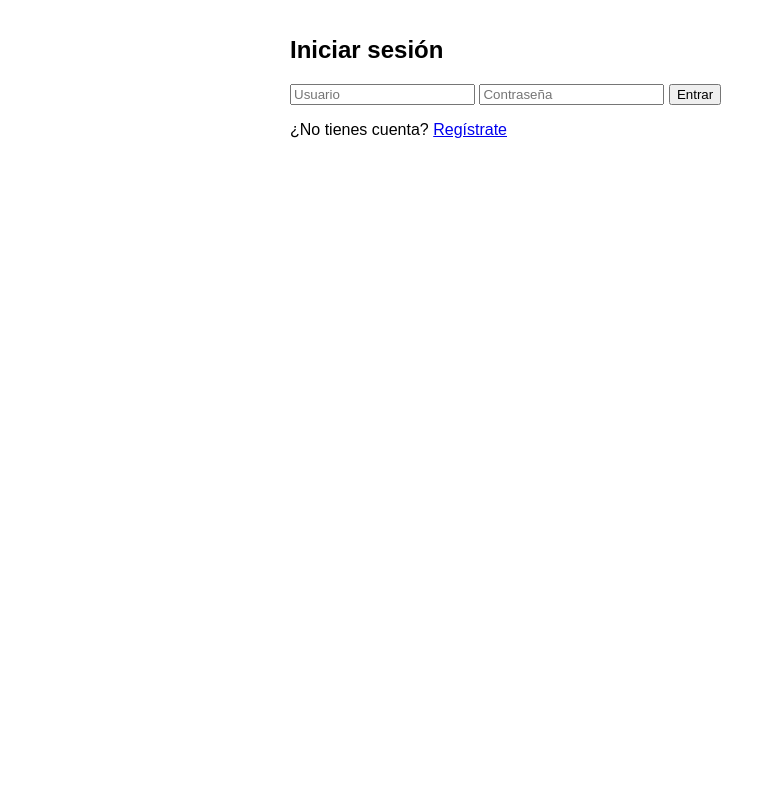
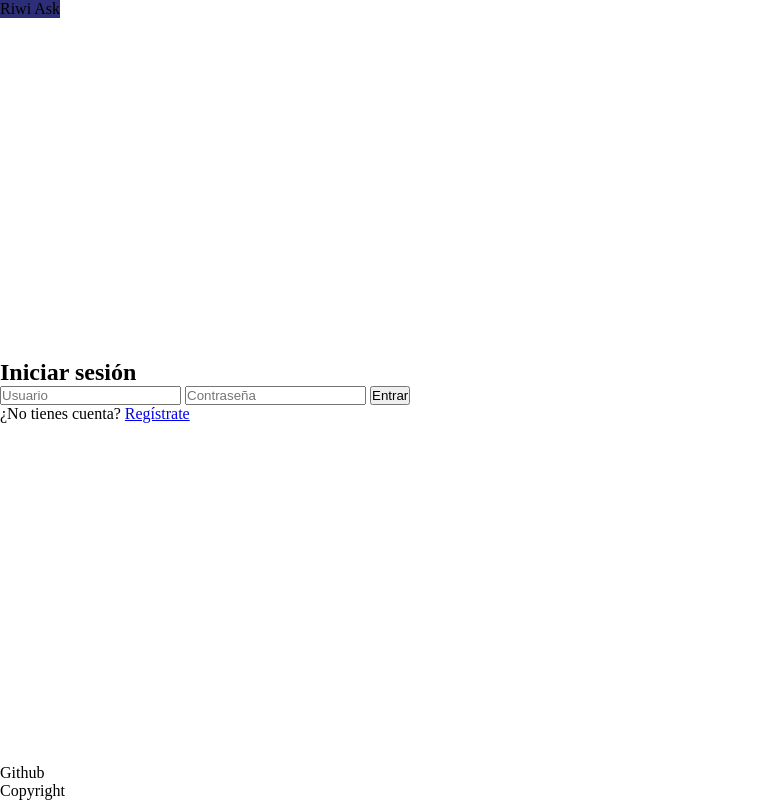
Before and after one commit to Anderson030/CodeClinic, a website built with Vite: page login.html in a window 1280 px wide. Shown: the whole page, without its empty margins (0-784 px from the left). Built offline with nearby package versions, Linux system fonts and the light colour scheme.

Commit message:
creando css del login

```diff
--- /dev/null
+++ b/css/login.css
@@ -0,0 +1,24 @@
+* {
+    margin: 0;
+    padding: 0;
+    box-sizing: border-box;
+}
+
+body {
+    display: flex;
+    flex-direction: column;
+    height: 100vh;
+    justify-content: space-between;
+}
+
+header {
+    display: flex;
+}
+
+header nav {
+    background-color: #2D2E78;
+}
+
+header nav ul {
+
+}
--- a/db.json
+++ b/db.json
@@ -17,6 +17,12 @@
       "username": "Anderson",
       "password": "666",
       "role": "TEAM_LEADER"
+    },
+    {
+      "id": "2da9",
+      "username": "jackson",
+      "password": "1234",
+      "role": "CODER"
     }
   ],
   "tickets": [
--- a/js/auth.js
+++ b/js/auth.js
@@ -1,4 +1,4 @@
-const API_USERS = 'http://localhost:3000/users';
+const API_USERS = 'http://localhost:3001/users';
 
 document.addEventListener('DOMContentLoaded', () => {
   const loginForm = document.getElementById('login-form');
--- a/js/main.js
+++ b/js/main.js
@@ -1,9 +1,9 @@
-const API_URL = 'http://localhost:3000/tickets';
+const API_URL = 'http://localhost:3001/tickets';
 const user = JSON.parse(localStorage.getItem('user'));
 
 // Si no hay usuario logueado, redirigir
 if (!user) {
-  window.location.href = 'login.html';
+  window.location.href = './views/dashboard.html';
 }
 
 // Mostrar nombre del usuario
--- a/login.html
+++ b/login.html
@@ -3,16 +3,33 @@
 <head>
   <meta charset="UTF-8">
   <title>Login – CodeClinic</title>
-  <link rel="stylesheet" href="css/styles.css">
+  <link rel="stylesheet" href="./css/login.css">
 </head>
 <body>
-  <h2>Iniciar sesión</h2>
+
+  <header>
+    <nav>
+      <ul>
+        <li>Riwi Ask</li>
+      </ul>
+    </nav>
+  </header>
+  <main>
+    <h2>Iniciar sesión</h2>
   <form id="login-form">
     <input type="text" id="login-username" placeholder="Usuario" required>
     <input type="password" id="login-password" placeholder="Contraseña" required>
     <button type="submit">Entrar</button>
   </form>
   <p>¿No tienes cuenta? <a href="register.html">Regístrate</a></p>
+  </main>
+
+  <footer>
+    <ul>
+      <li>Github</li>
+      <li>Copyright</li>
+    </ul>
+  </footer>
 
   <script src="js/auth.js"></script>
 </body>
```
Also changed, not shown: index.html (+2 -0 lines), package.json (+41 -2 lines), views/dashboard.html (added, +21 -0 lines), 2 other files.
